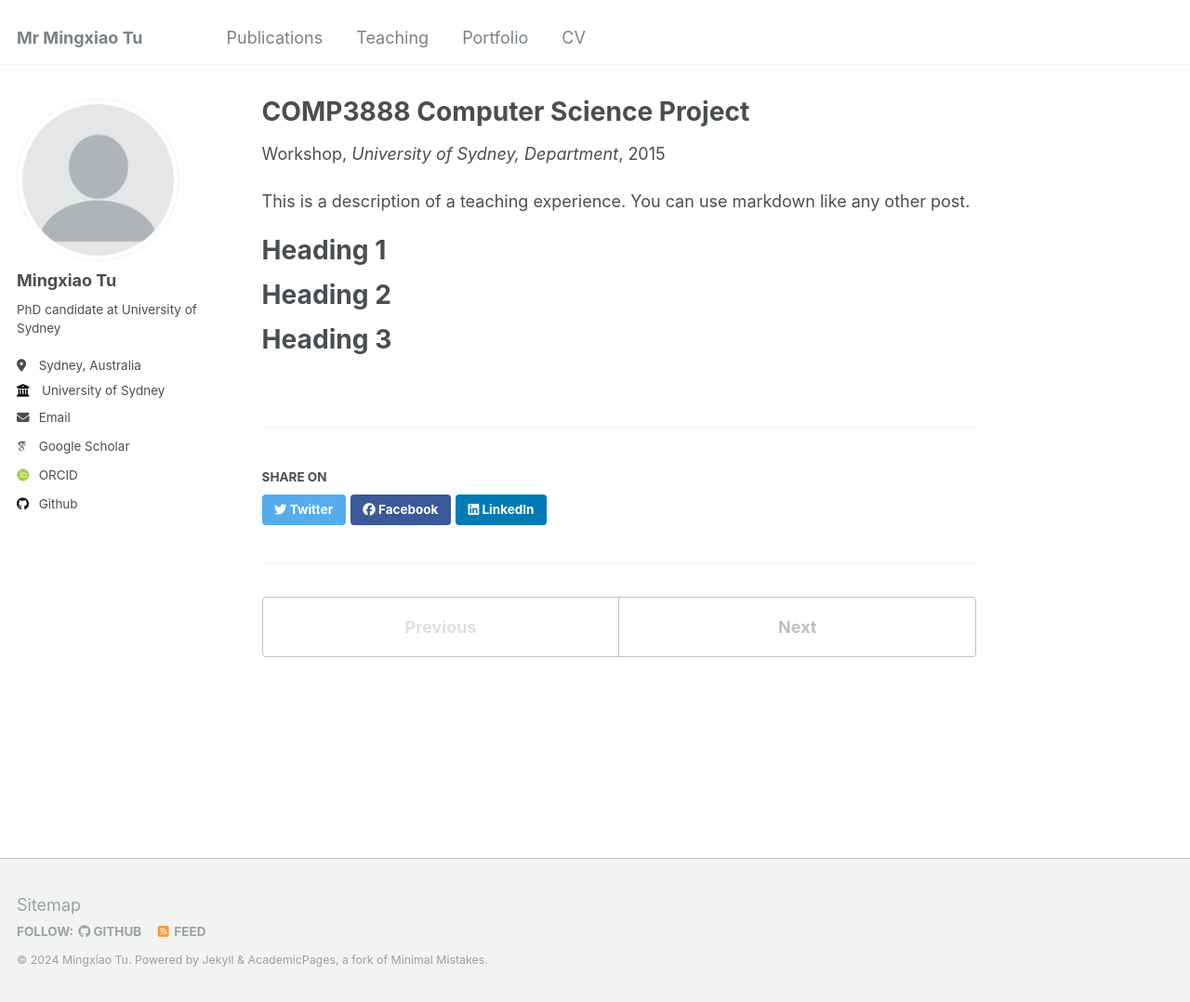
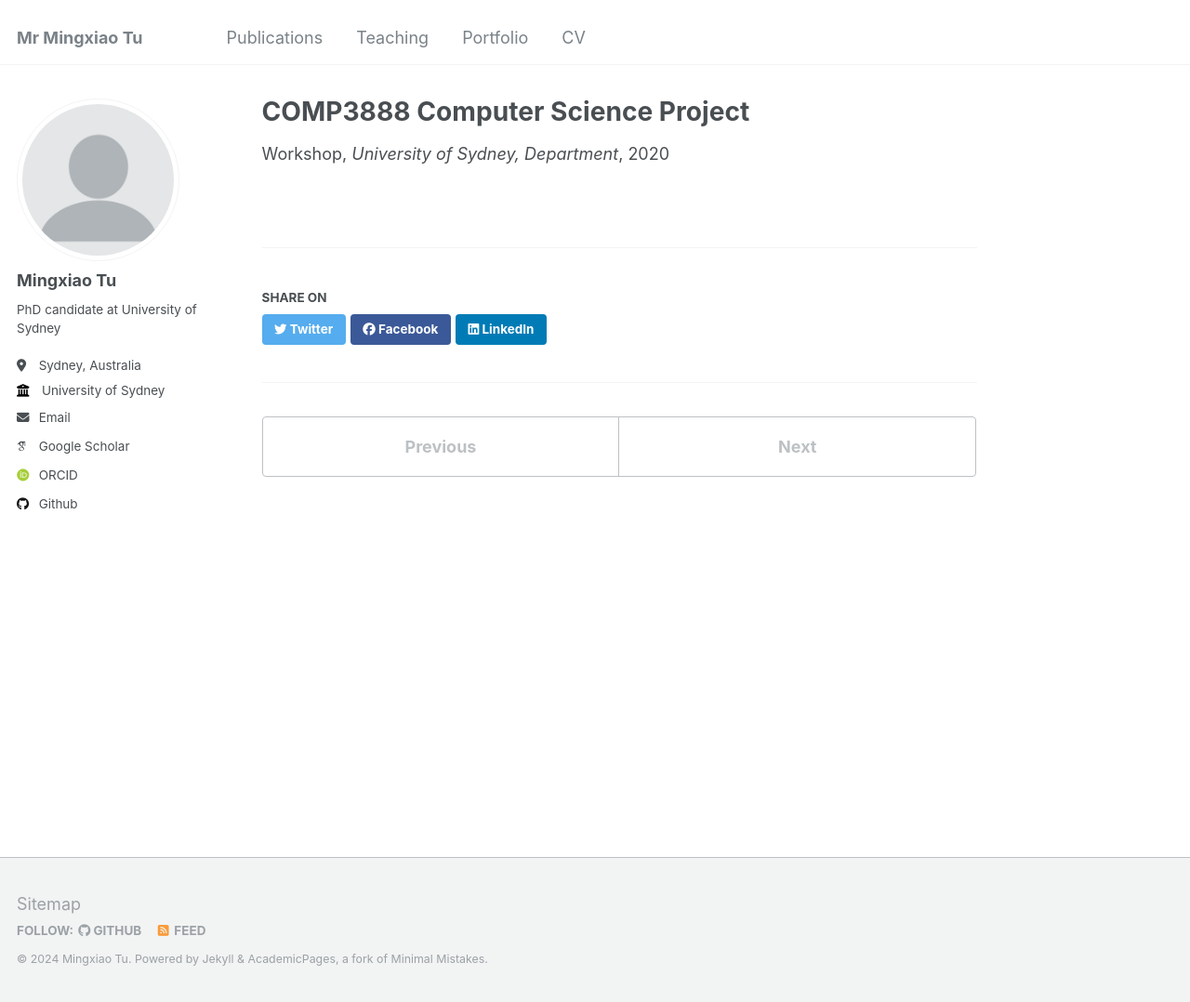
Before and after one commit to mingxiaotu/mingxiaotu.github.io, a Jekyll site: the page built from _teaching/2020-spring-teaching-2.md, in a window 1280 px wide and 1078 px high. Shown: the whole window at 93% size. Built offline with Jekyll 4.4.1, drawn with Linux system fonts in a browser that asks for light colours; some web fonts are replaced.

Commit message:
Update 2020-spring-teaching-2.md

```diff
--- a/_teaching/2020-spring-teaching-2.md
+++ b/_teaching/2020-spring-teaching-2.md
@@ -4,17 +4,6 @@ collection: teaching
 type: "Workshop"
 permalink: /teaching/2015-spring-teaching-1
 venue: "University of Sydney, Department"
-date: 2015-01-01
+date: 2020-01-01
 location: "City, Country"
 ---
-
-This is a description of a teaching experience. You can use markdown like any other post.
-
-Heading 1
-======
-
-Heading 2
-======
-
-Heading 3
-======
```
